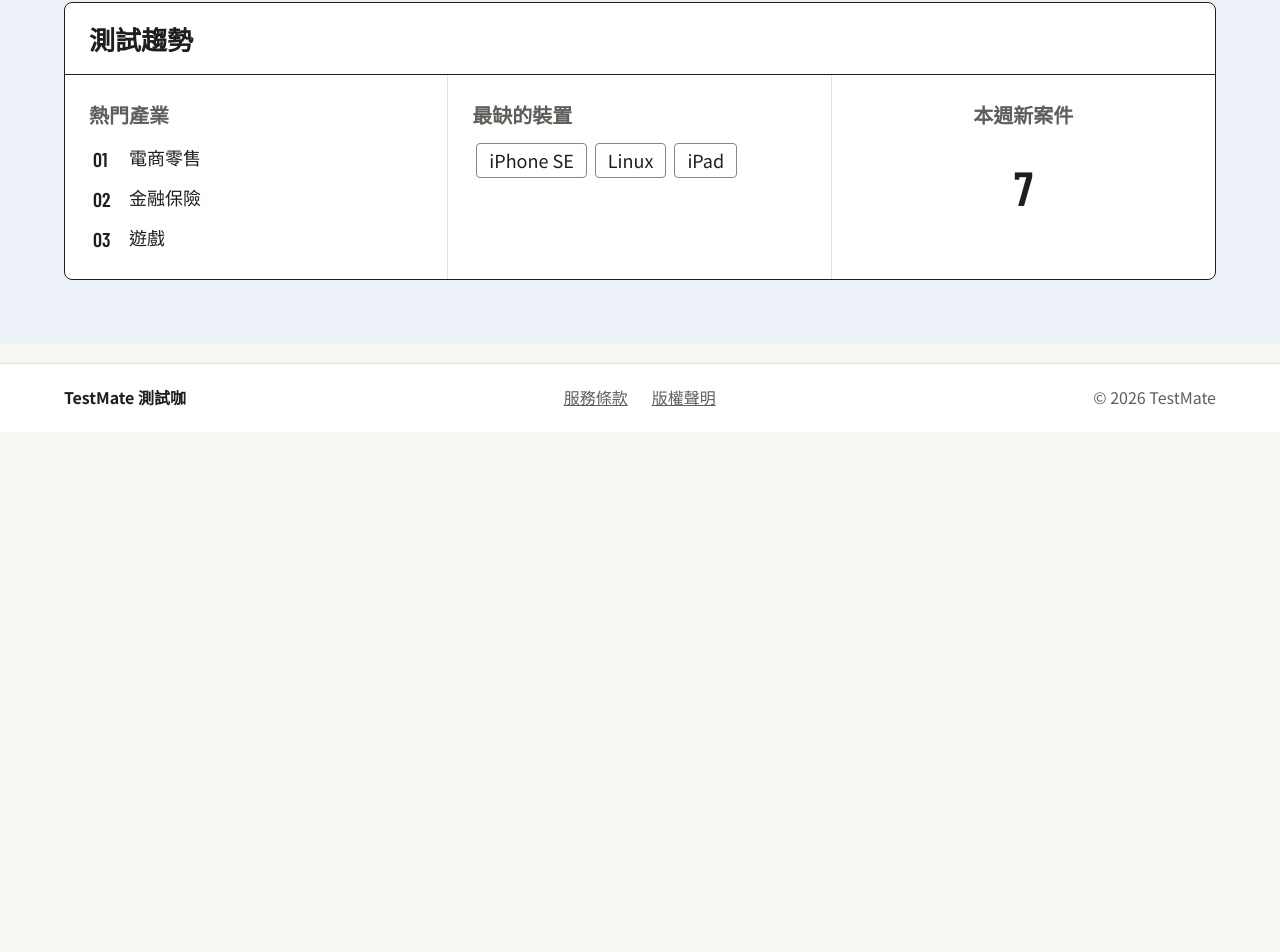
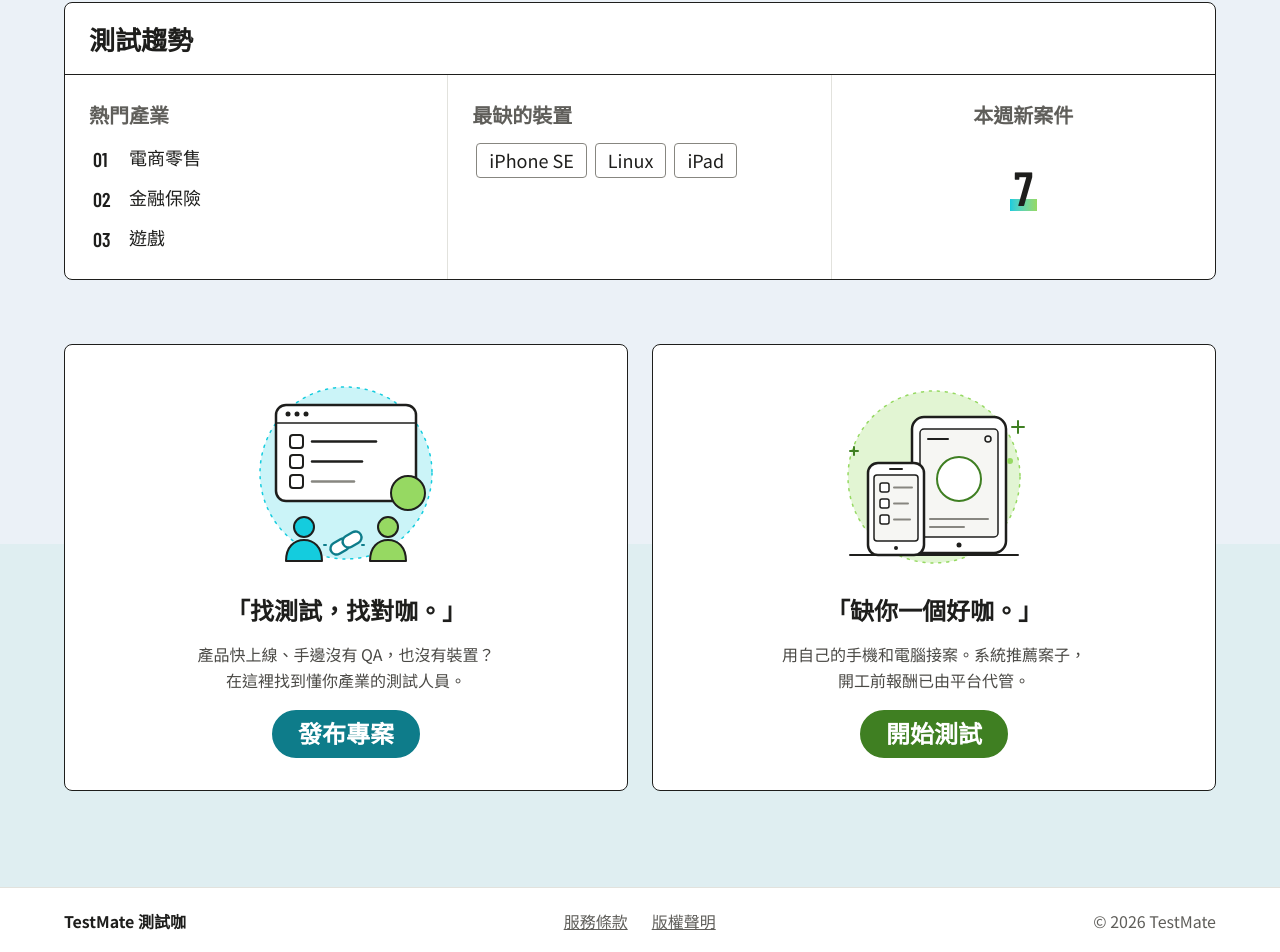
Before and after one commit to s094334/testmate, a React (Vite) app: page / in a window 1280 px wide. Shown: the part 368-1320 px from the top of the page. Before the commit the page ends 800 px from the top, so only its background shows below. Built offline with nearby package versions, Linux system fonts and the light colour scheme.

Commit message:
feat: add home page identity cards

```diff
--- a/src/pages/SignupRolePage/OwnerIllustration.tsx
+++ b/src/components/illustrations/OwnerIllustration.tsx
@@ -1,8 +1,8 @@
-export function OwnerIllustration() {
+export function OwnerIllustration({ className }: { className: string }) {
   return (
     <svg
       viewBox="0 0 240 200"
-      className="tablet:w-45 block h-auto w-24 max-w-full flex-none"
+      className={`block h-auto max-w-full flex-none ${className}`}
     >
       <circle cx="120" cy="96" r="86" fill="#14CCDE" fillOpacity="0.22" />
       <circle
@@ -68,7 +68,7 @@ export function OwnerIllustration() {
         strokeWidth="2.4"
         strokeLinecap="round"
         strokeLinejoin="round"
-        className="group-data-selected:animate-draw [stroke-dasharray:1] [stroke-dashoffset:1]"
+        className="group-data-selected:animate-draw group-hover/identity:animate-draw [stroke-dasharray:1] [stroke-dashoffset:1]"
       />
       <circle
         cx="182"
@@ -86,7 +86,7 @@ export function OwnerIllustration() {
         strokeWidth="3"
         strokeLinecap="round"
         strokeLinejoin="round"
-        className="group-data-selected:animate-draw [stroke-dasharray:1] [stroke-dashoffset:1]"
+        className="group-data-selected:animate-draw group-hover/identity:animate-draw [stroke-dasharray:1] [stroke-dashoffset:1]"
       />
       <g
         stroke="#1E1E1C"
--- a/src/pages/SignupRolePage/TesterIllustration.tsx
+++ b/src/components/illustrations/TesterIllustration.tsx
@@ -1,8 +1,8 @@
-export function TesterIllustration() {
+export function TesterIllustration({ className }: { className: string }) {
   return (
     <svg
       viewBox="0 0 240 200"
-      className="tablet:w-45 block h-auto w-24 max-w-full flex-none"
+      className={`block h-auto max-w-full flex-none ${className}`}
     >
       <circle cx="120" cy="100" r="86" fill="#96D962" fillOpacity="0.28" />
       <circle
@@ -65,7 +65,7 @@ export function TesterIllustration() {
         strokeWidth="4"
         strokeLinecap="round"
         strokeLinejoin="round"
-        className="group-data-selected:animate-draw [stroke-dasharray:1] [stroke-dashoffset:1]"
+        className="group-data-selected:animate-draw group-hover/identity:animate-draw [stroke-dasharray:1] [stroke-dashoffset:1]"
       />
       <g stroke="#1E1E1C" strokeLinecap="round" strokeLinejoin="round">
         <rect
@@ -129,7 +129,7 @@ export function TesterIllustration() {
         strokeWidth="2"
         strokeLinecap="round"
         strokeLinejoin="round"
-        className="group-data-selected:animate-draw [stroke-dasharray:1] [stroke-dashoffset:1]"
+        className="group-data-selected:animate-draw group-hover/identity:animate-draw [stroke-dasharray:1] [stroke-dashoffset:1]"
       />
       <g stroke="#3F7F22" strokeWidth="2" strokeLinecap="round">
         <path d="M204 44 V56 M198 50 H210" />
--- /dev/null
+++ b/src/pages/HomePage/IdentitySection.tsx
@@ -0,0 +1,46 @@
+import { Link } from 'react-router'
+import { OwnerIllustration } from '@/components/illustrations/OwnerIllustration'
+import { TesterIllustration } from '@/components/illustrations/TesterIllustration'
+
+export function IdentitySection() {
+  return (
+    <div className="bg-[linear-gradient(to_bottom,transparent_200px,var(--color-home-teal)_200px)]">
+      <section className="max-w-page tablet:grid tablet:grid-cols-2 tablet:gap-6 tablet:px-6 tablet:pb-24 mx-auto flex flex-col gap-4 px-4 pb-16">
+        <Link
+          to="/signup"
+          className="group/identity bg-surface border-ink hover:shadow-hover tablet:gap-4 tablet:p-8 flex flex-col items-center gap-3 rounded-md border px-4 py-6 text-center transition-[translate,box-shadow] duration-200 ease-out motion-safe:hover:-translate-y-1"
+        >
+          <OwnerIllustration className="tablet:w-60 w-50" />
+          <p className="text-subheading tablet:text-heading">
+            「找測試，找對咖。」
+          </p>
+          <p className="text-ink-muted max-w-95">
+            產品快上線、手邊沒有 QA，也沒有裝置？
+            <br />
+            在這裡找到懂你產業的測試人員。
+          </p>
+          <span className="bg-owner-strong border-owner-strong text-on-role group-hover/identity:bg-surface group-hover/identity:text-ink tablet:self-auto tablet:px-6 tablet:text-[24px] flex min-h-12 items-center justify-center self-stretch rounded-full border-2 font-bold transition-colors duration-150 ease-out">
+            發布專案
+          </span>
+        </Link>
+        <Link
+          to="/signup"
+          className="group/identity bg-surface border-ink hover:shadow-hover tablet:gap-4 tablet:p-8 flex flex-col items-center gap-3 rounded-md border px-4 py-6 text-center transition-[translate,box-shadow] duration-200 ease-out motion-safe:hover:-translate-y-1"
+        >
+          <TesterIllustration className="tablet:w-60 w-50" />
+          <p className="text-subheading tablet:text-heading">
+            「缺你一個好咖。」
+          </p>
+          <p className="text-ink-muted max-w-95">
+            用自己的手機和電腦接案。系統推薦案子，
+            <br />
+            開工前報酬已由平台代管。
+          </p>
+          <span className="bg-tester-strong border-tester-strong text-on-role group-hover/identity:bg-surface group-hover/identity:text-ink tablet:self-auto tablet:px-6 tablet:text-[24px] flex min-h-12 items-center justify-center self-stretch rounded-full border-2 font-bold transition-colors duration-150 ease-out">
+            開始測試
+          </span>
+        </Link>
+      </section>
+    </div>
+  )
+}
--- a/src/pages/HomePage/TrendSection.tsx
+++ b/src/pages/HomePage/TrendSection.tsx
@@ -42,7 +42,7 @@ export function TrendSection() {
             <span className="text-ink-subtle tablet:text-[20px] font-bold">
               本週新案件
             </span>
-            <span className="font-num tablet:text-num-display text-[40px] leading-none font-semibold">
+            <span className="font-num tablet:text-num-display from-owner to-tester tablet:bg-[length:100%_12px] bg-linear-to-r bg-[length:100%_8px] bg-[position:0_100%] bg-no-repeat px-1 text-[40px] leading-none font-semibold">
               7
             </span>
           </div>
--- a/src/pages/HomePage/index.tsx
+++ b/src/pages/HomePage/index.tsx
@@ -1,3 +1,4 @@
+import { IdentitySection } from './IdentitySection'
 import { TrendSection } from './TrendSection'
 
 export function HomePage() {
@@ -20,6 +21,7 @@ export function HomePage() {
         </p>
       </section>
       <TrendSection />
+      <IdentitySection />
     </div>
   )
 }
--- a/src/pages/SignupRolePage/index.tsx
+++ b/src/pages/SignupRolePage/index.tsx
@@ -1,9 +1,9 @@
 import { useState } from 'react'
 import { Link, useNavigate } from 'react-router'
 import { CheckIcon } from '@/components/icons/CheckIcon'
+import { OwnerIllustration } from '@/components/illustrations/OwnerIllustration'
+import { TesterIllustration } from '@/components/illustrations/TesterIllustration'
 import { SignupProgress } from '@/components/SignupProgress'
-import { OwnerIllustration } from './OwnerIllustration'
-import { TesterIllustration } from './TesterIllustration'
 
 export function SignupRolePage() {
   const [role, setRole] = useState<'owner' | 'tester' | null>(null)
@@ -28,7 +28,7 @@ export function SignupRolePage() {
               <CheckIcon />
             </span>
           )}
-          <OwnerIllustration />
+          <OwnerIllustration className="tablet:w-45 w-24" />
           <span className="flex flex-col gap-1">
             <b className="text-subheading tablet:text-heading">專案負責人</b>
             <span className="text-ink-muted">我有產品，想找人來測試</span>
@@ -45,7 +45,7 @@ export function SignupRolePage() {
               <CheckIcon />
             </span>
           )}
-          <TesterIllustration />
+          <TesterIllustration className="tablet:w-45 w-24" />
           <span className="flex flex-col gap-1">
             <b className="text-subheading tablet:text-heading">測試人員</b>
             <span className="text-ink-muted">我想接案測試、賺報酬</span>
--- a/src/theme.css
+++ b/src/theme.css
@@ -155,7 +155,7 @@
   /* Dropdowns, dialogs */
   --shadow-overlay: 0 4px 4px -4px #0c0c0d0d, 0 16px 32px -4px #0c0c0d1a;
   /* Hover lift on role cards and owner project cards */
-  --shadow-hover: 0 10px 24px rgb(30 30 28 / 12%);
+  --shadow-hover: 0 12px 28px rgb(30 30 28 / 20%);
 
   /* ── Animations: M1 role card selected (check draws in, badge pops) ── */
   --animate-draw: draw 0.45s 0.1s ease-out both;
```
